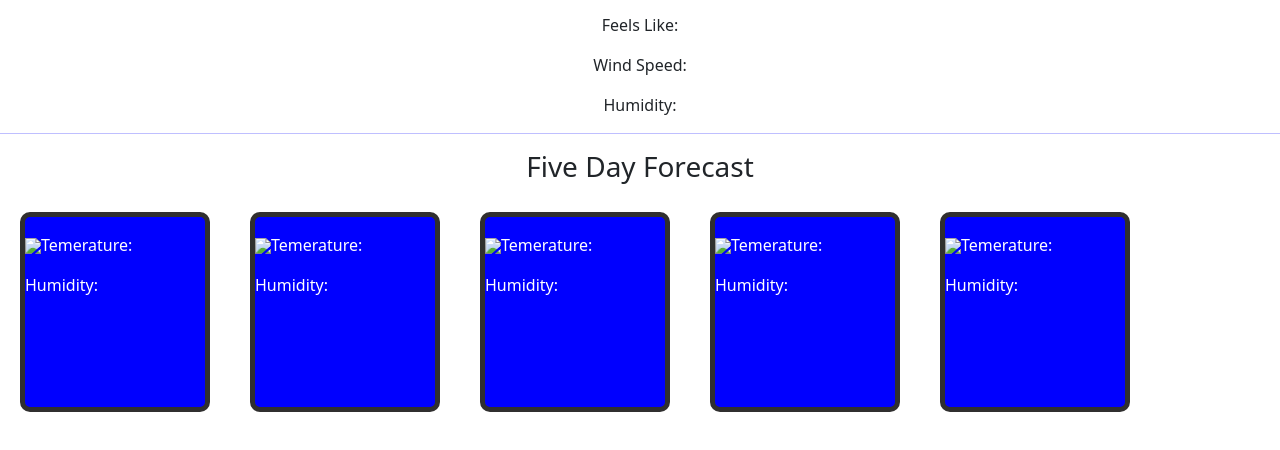
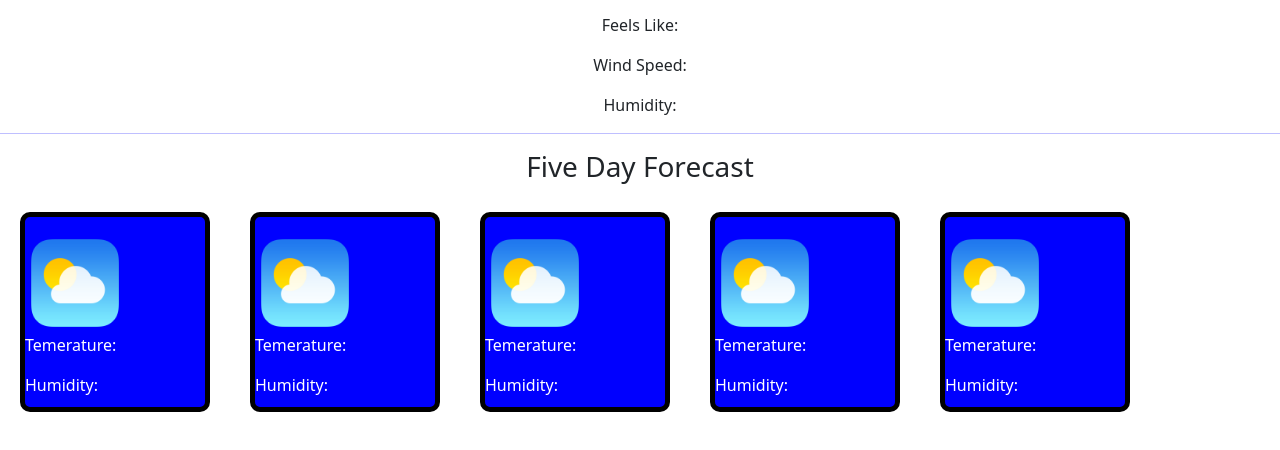
Before and after one commit to advancedathletix/weather, a plain HTML site: page index.html in a window 1280 px wide. Shown: the part 234-684 px from the top of the page. Drawn offline with nearby package versions, Linux system fonts and the light colour scheme.

Commit message:
added weather icon

```diff
--- a/assets/style.css
+++ b/assets/style.css
@@ -28,8 +28,12 @@ hr {
     height: 200px;
     width: 190px;
     margin: 20px;
-    border: 5px solid rgb(48, 47, 47);
+    border: 5px solid black;
     border-radius: 10px;
     background-color: blue;
     color: white;
 }
+
+img {
+    height: 100px;
+}
--- a/index.html
+++ b/index.html
@@ -36,35 +36,35 @@
     <div id="imageContainer">
         <div class="icon">
             <p class="Weather" id="day1"></p>
-            <div class="image"><img src="weatherIMG.png" class="imgClass" id="img1"
+            <div class="image"><img src="assets/weatherIMG.png" class="imgClass" id="img1"
                 <p>Temerature: <span id="5DayTemp1"></span></p>
                 <p>Humidity: <span id="5DayHum1"></span></p>
             </div>
         </div>
         <div class="icon">
             <p class="Weather" id="day2"></p>
-            <div class="image"><img src="weatherIMG.png" class="imgClass" id="img2"
+            <div class="image"><img src="assets/weatherIMG.png" class="imgClass" id="img2"
                 <p>Temerature: <span id="5DayTemp2"></span></p>
                 <p>Humidity: <span id="5DayHum2"></span></p>
             </div>
         </div>
         <div class="icon">
             <p class="Weather" id="day3"></p>
-            <div class="image"><img src="weatherIMG.png" class="imgClass" id="img3"
+            <div class="image"><img src="assets/weatherIMG.png" class="imgClass" id="img3"
                 <p>Temerature: <span id="5DayTemp3"></span></p>
                 <p>Humidity: <span id="5DayHum3"></span></p>
             </div>
         </div>
         <div class="icon">
             <p class="Weather" id="day4"></p>
-            <div class="image"><img src="weatherIMG.png" class="imgClass" id="img4"
+            <div class="image"><img src="assets/weatherIMG.png" class="imgClass" id="img4"
                 <p>Temerature: <span id="5DayTemp4"></span></p>
                 <p>Humidity: <span id="5DayHum4"></span></p>
             </div>
         </div>
         <div class="icon">
             <p class="Weather" id="day5"></p>
-            <div class="image"><img src="weatherIMG.png" class="imgClass" id="img5"
+            <div class="image"><img src="assets/weatherIMG.png" class="imgClass" id="img5"
                 <p>Temerature: <span id="5DayTemp5"></span></p>
                 <p>Humidity: <span id="5DayHum5"></span></p>
             </div>
```
